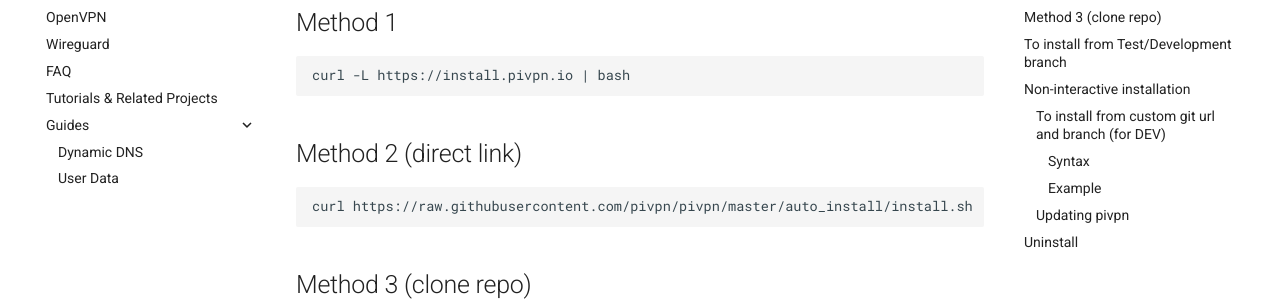
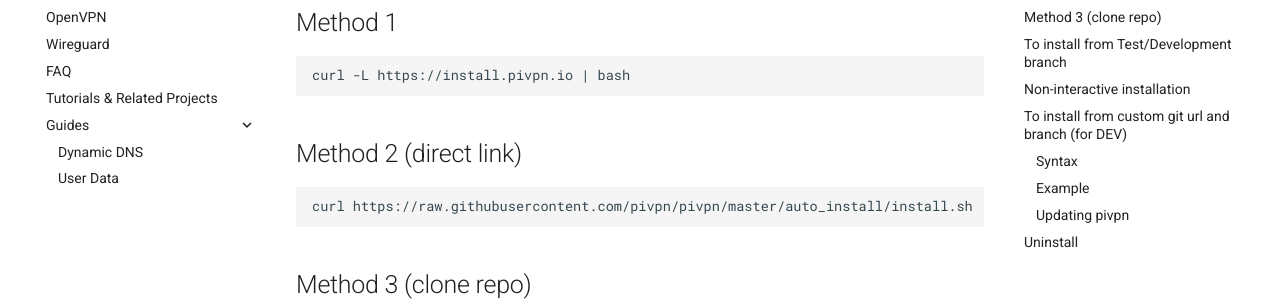
Before and after one commit to pivpn/docs, an MkDocs documentation site: the page built from docs/install.md, in a window 1280 px wide and 900 px high. Shown: the part 175-476 px from the top of the window. Built offline with MkDocs 1.6.1 and Material for MkDocs 9.7.7, drawn with Linux system fonts in a browser that asks for light colours; comment, search, counter and statistics services are not loaded.

```diff
--- a/docs/install.md
+++ b/docs/install.md
@@ -41,7 +41,7 @@ If not specified, `IPv4addr` and `IPv4gw` default to the current network setting
 
 The options provided must make sense in relation to each other, for example you can't use `TWO_POINT_FOUR=1` with `pivpnENCRYPT=2048`.
 
-### To install from custom git url and branch (for DEV)
+## To install from custom git url and branch (for DEV)
 
 This is inteded to be used when testing changes during
 development and **not** for standard installations.
```
